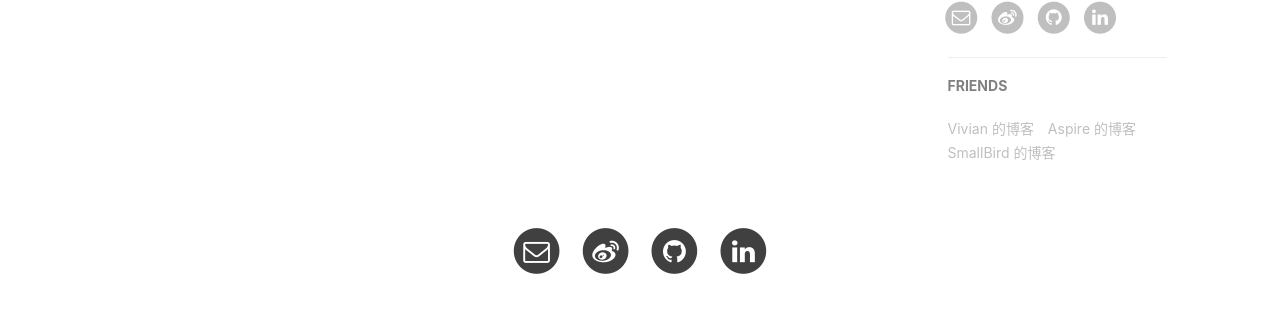
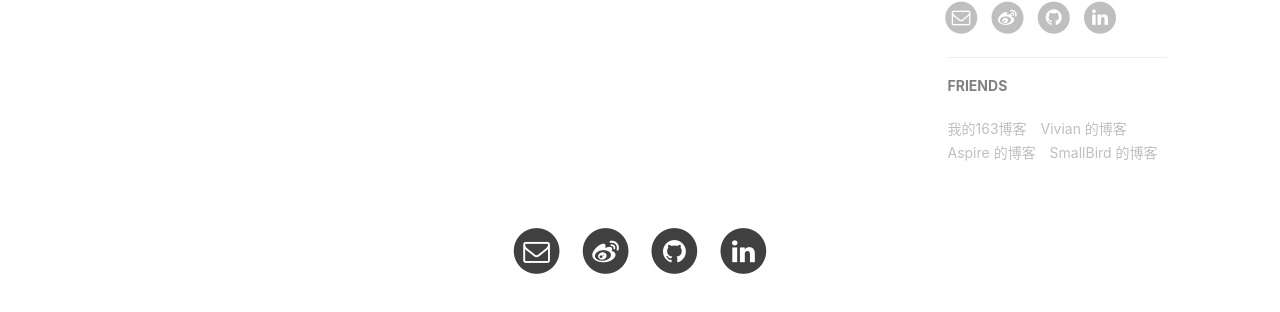
Before and after one commit to xuyumeng/xuyumeng.github.io, a Jekyll site: the page built from index.html, in a window 1280 px wide. Shown: the part 867-1179 px from the top of the page. Built offline with Jekyll 4.4.1, drawn with Linux system fonts in a browser that asks for light colours; nearby versions of some CDN libraries; the list of posts is cut into pages by our own code; comment, search, counter and statistics services are not loaded.

Commit message:
add 163 blog link

```diff
--- a/_config.yml
+++ b/_config.yml
@@ -83,6 +83,10 @@ featured-condition-size: 1              # A tag will be featured if the size of
 # Friends
 friends: [
     {
+        title: "我的163博客",
+        href: "http://jianjiaosun.blog.163.com"
+    },
+    {
         title: "Vivian 的博客",
         href: "http://vivianzhang.me"
     },
```
